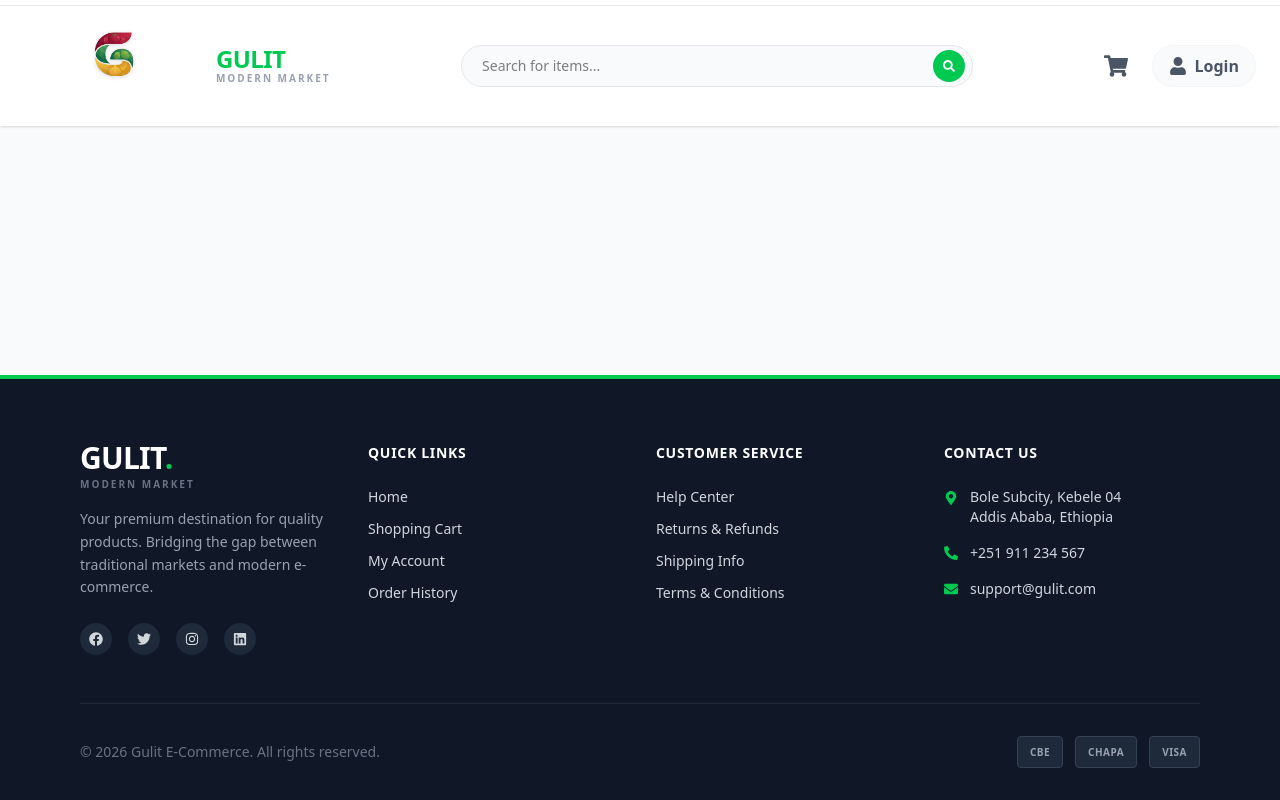
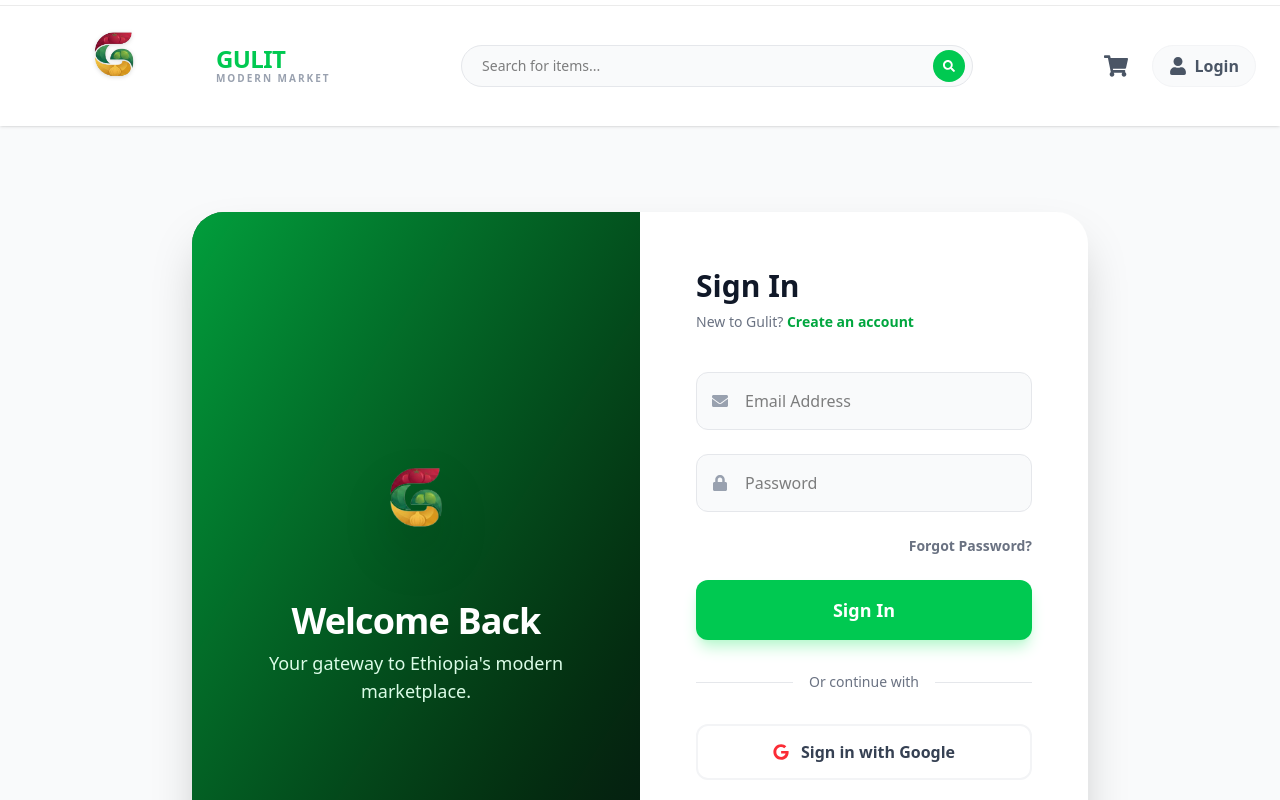
Before and after one commit to yishaq-official/gulit-E-comerce, a React (Vite) app in the folder client/: page /login in a window 1280 px wide. Shown: the top 800 px of the page. Built offline with nearby package versions, Linux system fonts and the light colour scheme.

Commit message:
bug fix on layout

```diff
--- a/client/src/App.jsx
+++ b/client/src/App.jsx
@@ -12,8 +12,7 @@ import AdminRoute from './components/AdminRoutes';
 import SellerLayout from './components/seller/SellerLayout'; // 👈 NEW
 import SellerRoute from './components/SellerRoute';
 
-
-// Buyer Pages (We will create these next)
+// Buyer Pages
 import HomeScreen from './pages/HomeScreen';
 import LoginScreen from './pages/LoginScreen';
 import RegisterScreen from './pages/RegisterScreen';
@@ -28,18 +27,20 @@ import CartScreen from './pages/CartScreen';
 // Seller Pages
 import SellerLandingScreen from './pages/seller/SellerLandingScreen';
 
-
 const App = () => {
   return (
     <Router>
+      <Routes>
 
-        <Routes>
-          {/* Public Routes */}
-          <Route element={<Layout/>}>
+        {/* =======================================
+            🛍️ BUYER ROUTES (Uses standard Layout)
+            ======================================= */}
+        <Route element={<Layout />}>
           <Route path="/" element={<HomeScreen />} index />
           <Route path="/search/:keyword" element={<HomeScreen />} />
           <Route path="/login" element={<LoginScreen />} />
           <Route path="/register" element={<RegisterScreen />} />
+          <Route path="/product/:id" element={<ProductDetailScreen />} />
 
           {/* 🔒 Protected Buyer Routes */}
           <Route path="" element={<PrivateRoute />}>
@@ -49,28 +50,29 @@ const App = () => {
             <Route path="/placeorder" element={<PlaceOrderScreen />} />
             <Route path="/order/:id" element={<OrderScreen />} />
             <Route path="/cart" element={<CartScreen />} />
-              {/* Add profile, shipping, orders here later */}
           </Route>
 
           {/* 🛡️ Protected Admin Routes */}
           <Route path="" element={<AdminRoute />}>
             {/* Add user management and analytics here later */}
           </Route>
-            <Route path="/product/:id" element={<ProductDetailScreen />} />
         </Route>
 
-            {/* 🏪 Protected Seller Routes */}
 
-          <Route path="" element={<SellerLayout />}>
+        {/* =======================================
+            🏪 SELLER ROUTES (Uses SellerLayout)
+            ======================================= */}
+        <Route element={<SellerLayout />}>
           <Route path="/sell" element={<SellerLandingScreen />} />
-          </Route>
 
           {/* 🔒 Protected Seller Routes (Dashboard, Products, etc.) */}
           <Route path="" element={<SellerRoute />}>
             {/* Add product management here later */}
           </Route>
+        </Route>
+
       </Routes>
-      <ToastContainer position="top-right" autoClose={3000} />
+      <ToastContainer position="top-right" autoClose={3000} theme="dark" />
     </Router>
   );
 };
--- a/client/src/components/Layout.jsx
+++ b/client/src/components/Layout.jsx
@@ -1,6 +1,8 @@
 import React from 'react';
 import Header from './Header';
 import Footer from './Footer';
+import { Outlet } from 'react-router-dom';
+
 
 const Layout = ({ children }) => {
   return (
@@ -11,7 +13,7 @@ const Layout = ({ children }) => {
       <div className="h-1.5 bg-tibeb-pattern bg-repeat-x w-full"></div>
 
       <main className="flex-grow container mx-auto px-4 py-8">
-        {children}
+        <Outlet />
       </main>
 
       {/* Another Tibeb strip above the footer */}
```
Lines whose indentation alone changed are shown as unchanged.
